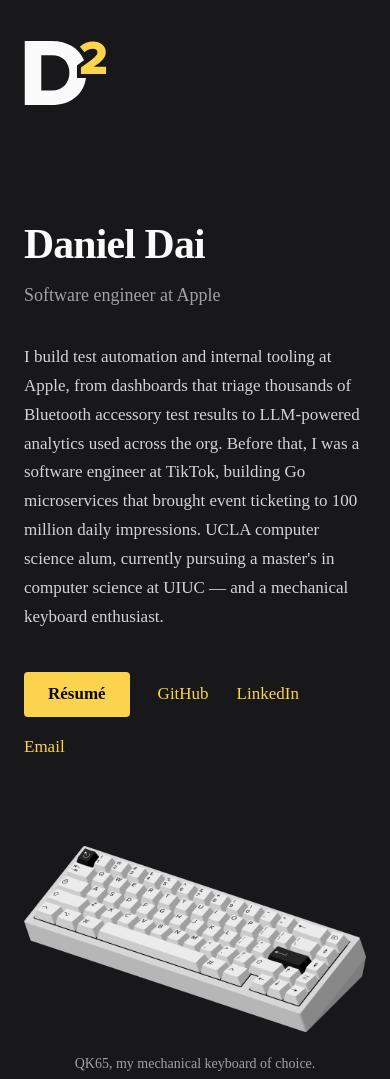
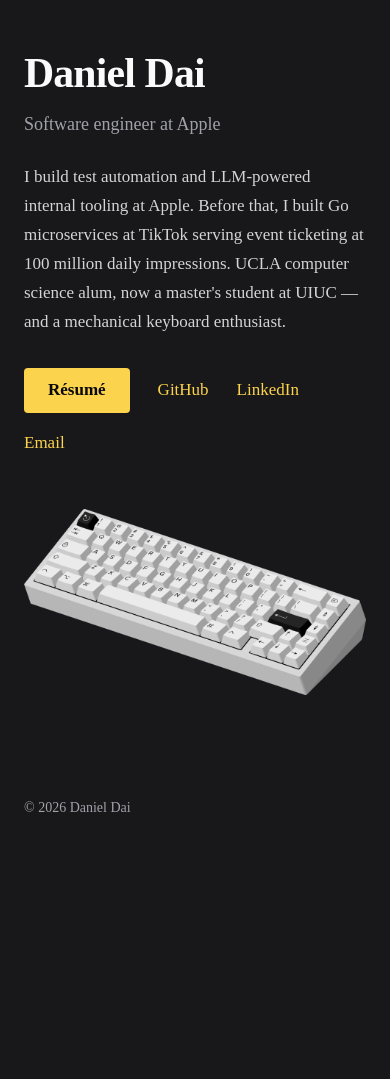
Before and after one commit to daidaniel/daidaniel.github.io, an Astro site: page / in a window 390 px wide. Shown: the top 1079 px of the page. After the commit the page ends 844 px from the top, so only its background shows below. Built offline with nearby package versions, Linux system fonts and the light colour scheme; Astro itself is replaced by a stand-in of ours.

Commit message:
Simplify the page: drop logo header, tighten copy and spacing
Remove the header logo (and the now-unused Logo component), shorten the
blurb, and drop the image caption. Compress vertical spacing so the page
fits a laptop viewport without scrolling, using svh so mobile browser
chrome doesn't inflate it. Verified at 1440x824 and 390x844.

```diff
--- a/src/components/Logo.astro
+++ /dev/null
@@ -1,26 +0,0 @@
----
-interface Props {
-  class?: string;
-}
-
-const { class: className } = Astro.props;
----
-
-<svg
-  class={className}
-  width="83"
-  height="65"
-  viewBox="0 0 83 65"
-  fill="none"
-  xmlns="http://www.w3.org/2000/svg"
-  aria-hidden="true"
->
-  <path
-    d="M82.066 34H56.962V27.568C70.834 17.536 73.426 15.328 73.426 12.16C73.426 9.952 71.362 8.8 68.866 8.8C65.458 8.8 62.77 10.144 60.466 12.304L55.906 6.832C59.314 3.088 64.402 1.504 68.866 1.504C76.402 1.504 81.826 5.728 81.826 12.16C81.826 17.056 78.322 21.232 69.73 26.8H82.066V34Z"
-    fill="#FCD34D"></path>
-  <path
-    fill-rule="evenodd"
-    clip-rule="evenodd"
-    d="M60.0479 20.3695C55.2353 8.08506 43.1039 0.967995 27.64 0.967995H0.76001V65H27.736C46.0346 65 59.702 54.8591 61.9654 38H52.962V25.5243L54.618 24.3268C56.6884 22.8295 58.4863 21.5213 60.0479 20.3695ZM17.272 50.6V15.368H27.736C39.448 15.368 45.4 23.048 45.4 32.936C45.4 42.44 38.872 50.6 27.64 50.6H17.272Z"
-    fill="#FAFAFA"></path>
-</svg>
--- a/src/layouts/Base.astro
+++ b/src/layouts/Base.astro
@@ -1,6 +1,5 @@
 ---
 import { Font, getImage } from 'astro:assets';
-import Logo from '../components/Logo.astro';
 import keyboard from '../assets/qk65.png';
 import '../styles/global.css';
 
@@ -36,11 +35,6 @@ const year = new Date().getFullYear();
     <Font cssVariable="--font-inter" preload />
   </head>
   <body>
-    <header class="column">
-      <a href="/" aria-label="Daniel Dai — home">
-        <Logo class="logo" />
-      </a>
-    </header>
     <main class="column">
       <slot />
     </main>
@@ -51,22 +45,13 @@ const year = new Date().getFullYear();
 </html>
 
 <style>
-  header {
-    padding-block: 2.5rem;
-  }
-
-  header a {
-    display: inline-block;
-    line-height: 0;
-  }
-
-  .logo {
-    width: auto;
-    height: 2rem;
+  /* Single top-spacing knob; svh so mobile browser chrome doesn't inflate it. */
+  main {
+    padding-block-start: clamp(1.5rem, 6svh, 4rem);
   }
 
   footer {
-    padding-block: 2.5rem;
+    padding-block: 1.5rem;
     color: var(--color-text-muted);
     font-size: 0.875rem;
   }
--- a/src/pages/404.astro
+++ b/src/pages/404.astro
@@ -9,7 +9,6 @@ import Base from '../layouts/Base.astro';
 
 <style>
   h1 {
-    margin-top: clamp(2rem, 8vh, 5rem);
     font-size: clamp(2rem, 1.5rem + 2.5vw, 3rem);
     font-weight: 600;
     line-height: 1.1;
--- a/src/pages/index.astro
+++ b/src/pages/index.astro
@@ -11,13 +11,10 @@ const description =
   <h1>Daniel Dai</h1>
   <p class="tagline">Software engineer at Apple</p>
   <p class="blurb">
-    I build test automation and internal tooling at Apple, from dashboards that
-    triage thousands of Bluetooth accessory test results to LLM-powered
-    analytics used across the org. Before that, I was a software engineer at
-    TikTok, building Go microservices that brought event ticketing to 100
-    million daily impressions. UCLA computer science alum, currently pursuing a
-    master's in computer science at UIUC — and a mechanical keyboard
-    enthusiast.
+    I build test automation and LLM-powered internal tooling at Apple. Before
+    that, I built Go microservices at TikTok serving event ticketing at 100
+    million daily impressions. UCLA computer science alum, now a master's
+    student at UIUC — and a mechanical keyboard enthusiast.
   </p>
   <ul class="links" role="list">
     <li><a class="button" href="/DanielDai-Resume.pdf">Résumé</a></li>
@@ -32,13 +29,11 @@ const description =
       widths={[480, 768, 1152, 1536]}
       sizes="(max-width: 45rem) calc(100vw - 3rem), 39rem"
     />
-    <figcaption>QK65, my mechanical keyboard of choice.</figcaption>
   </figure>
 </Base>
 
 <style>
   h1 {
-    margin-top: clamp(2rem, 8vh, 5rem);
     font-size: clamp(2.5rem, 2rem + 2.5vw, 3.5rem);
     font-weight: 600;
     line-height: 1.1;
@@ -52,7 +47,7 @@ const description =
   }
 
   .blurb {
-    margin-top: 2rem;
+    margin-top: 1.5rem;
     color: var(--color-text-soft);
     text-wrap: pretty;
   }
@@ -62,7 +57,7 @@ const description =
     flex-wrap: wrap;
     align-items: center;
     gap: 1rem 1.75rem;
-    margin-top: 2.5rem;
+    margin-top: 2rem;
     padding: 0;
     list-style: none;
   }
@@ -83,13 +78,6 @@ const description =
   }
 
   figure {
-    margin-block: clamp(3.5rem, 10vh, 6rem) 1rem;
-  }
-
-  figcaption {
-    margin-top: 1.25rem;
-    color: var(--color-text-muted);
-    font-size: 0.875rem;
-    text-align: center;
+    margin-block: clamp(2.5rem, 6svh, 4rem) 0;
   }
 </style>
```
Also changed, not shown: README.md.
